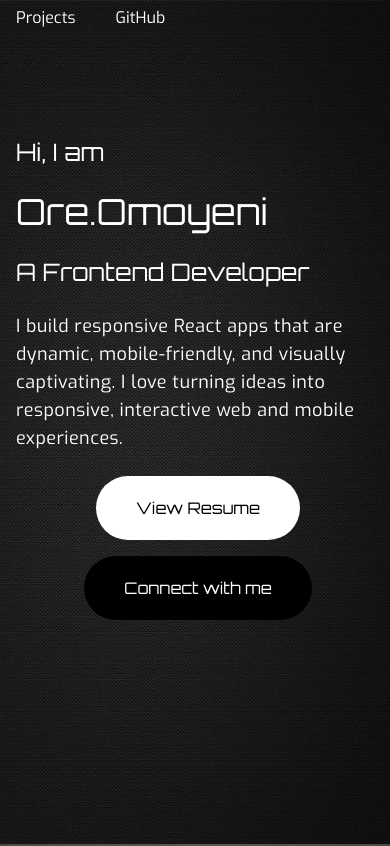
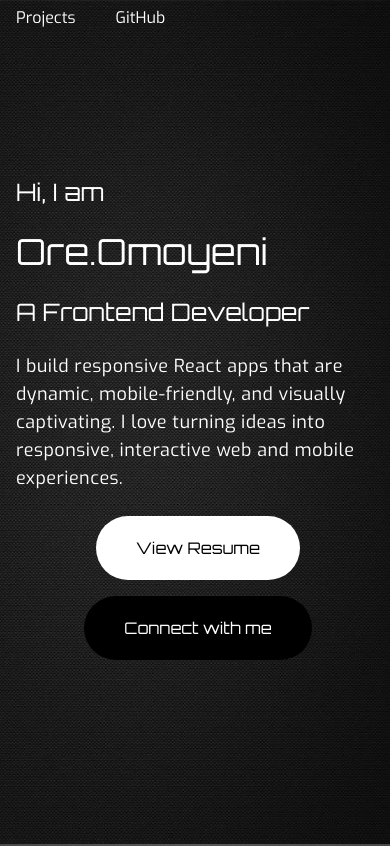
Before and after one commit to Rotimi47/OreOmoyeni-Portfolio, a React (Vite) app: page / in a window 390 px wide. Shown: the top 846 px of the page. Built offline with nearby package versions, Linux system fonts and the light colour scheme.

Commit message:
hero update

```diff
--- a/src/components/HeroSection.jsx
+++ b/src/components/HeroSection.jsx
@@ -46,7 +46,7 @@ const HeroSection = () => {
       </motion.div>
 
       <motion.div
-       className='mt-10 w-99 mx-auto md:mx-0 md:w-[550px] md:pl-4 md:top-35 lg:px-8 lg:mt-30 xl:top-40'
+       className='mt-20 w-99 mx-auto md:mx-0 md:w-[550px] md:pl-4 md:top-35 lg:px-8 lg:mt-30 xl:top-40'
         initial={{ opacity: 0 }}
         animate={{ opacity: 1 }}
         transition={{ delay: 1.0, duration: 1.5 }}
```
